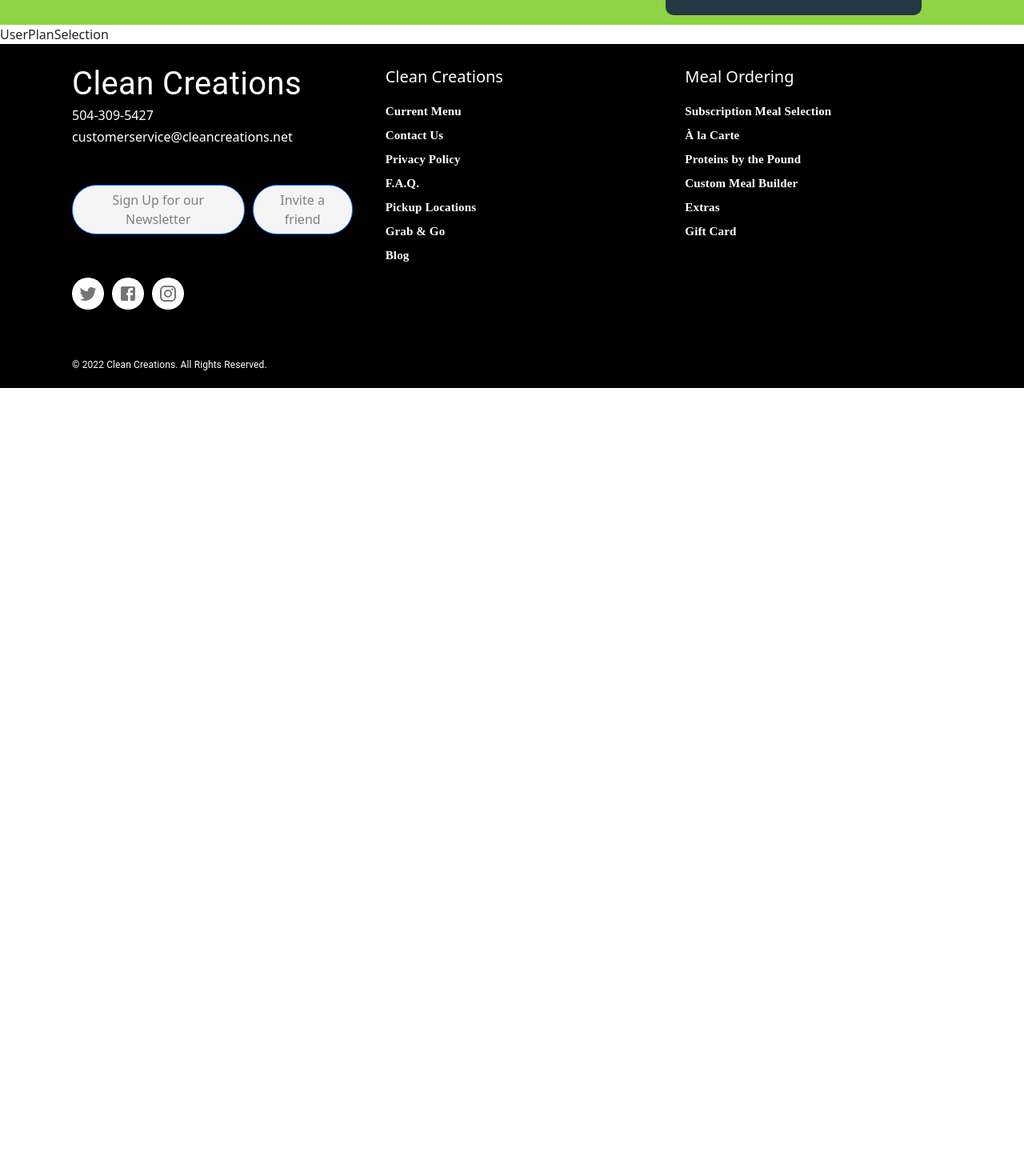
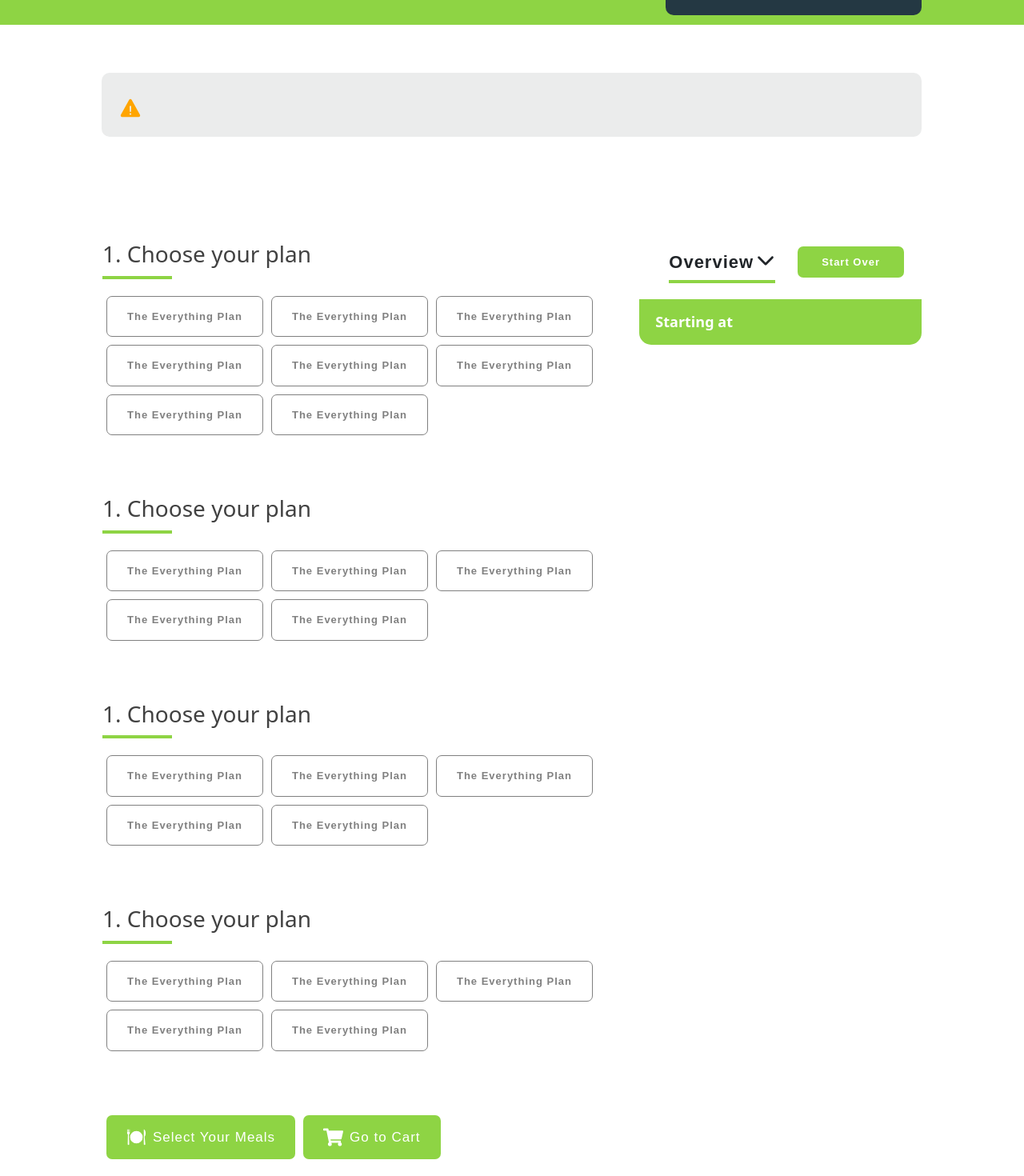
Before and after one commit to innzz/Clean-Creation, a Next.js app in the folder clean-creation/: page /subscription in a window 1280 px wide. Shown: the part 140-1610 px from the top of the page at 80% size. Before the commit the page ends 800 px from the top, so only its background shows below. Built offline with nearby package versions, Linux system fonts and the light colour scheme.

Commit message:
Created User Plan Component in Subscription Page

```diff
--- a/clean-creation/components/Subscription/UserPlanSelection.jsx
+++ b/clean-creation/components/Subscription/UserPlanSelection.jsx
@@ -1,8 +1,152 @@
-import React from 'react'
+import React from 'react';
+import styles from '../../styles/component-styles/subscription-styles/UserPlanSelection.module.css';
+import { InputGroup } from 'react-bootstrap';
+import { FormControl } from 'react-bootstrap';
+import { IoIosWarning } from "react-icons/io";
+import { IoIosArrowDown } from 'react-icons/io';
+import { GiMeal } from 'react-icons/gi';
+import { FaShoppingCart } from 'react-icons/fa';
 
 function UserPlanSelection() {
   return (
-    <div>UserPlanSelection</div>
+    <div className={styles.outerContainer}>
+    <div className={styles.midContainer}>
+      <div className={styles.inputContainer}>
+        <InputGroup className={`mb-3 ${styles.input}`}>
+            <span className={styles.inputIcon}><IoIosWarning style={{color: 'orange'}} size={'30px'} /></span>
+            <FormControl className={`${styles.inputInside}`} aria-label="Dollar amount (with dot and two decimal places)" style={{borderRadius:'10px'}} />
+        </InputGroup>
+      </div>
+      <div className={styles.midContent}>
+      <div className={styles.insideContainer}>
+      <div className={styles.leftSection}>
+          <div className={styles.cards}>
+            <div className={styles.card}>
+              <div className={styles.heading}>
+                  <h3>1. Choose your plan</h3>
+              </div>
+              <div className={styles.buttonsGroup}>
+                <div className={styles.button}>
+                    The Everything Plan
+                </div>
+                <div className={styles.button}>
+                    The Everything Plan
+                </div>
+                <div className={styles.button}>
+                    The Everything Plan
+                </div>
+                <div className={styles.button}>
+                    The Everything Plan
+                </div>
+                <div className={styles.button}>
+                    The Everything Plan
+                </div>
+                <div className={styles.button}>
+                    The Everything Plan
+                </div>
+                <div className={styles.button}>
+                    The Everything Plan
+                </div>
+                <div className={styles.button}>
+                    The Everything Plan
+                </div>
+              </div>
+            </div>
+            <div className={styles.card}>
+              <div className={styles.heading}>
+                  <h3>1. Choose your plan</h3>
+              </div>
+              <div className={styles.buttonsGroup}>
+                <div className={styles.button}>
+                    The Everything Plan
+                </div>
+                <div className={styles.button}>
+                    The Everything Plan
+                </div>
+                <div className={styles.button}>
+                    The Everything Plan
+                </div>
+                <div className={styles.button}>
+                    The Everything Plan
+                </div>
+                <div className={styles.button}>
+                    The Everything Plan
+                </div>
+              </div>
+            </div>
+            <div className={styles.card}>
+              <div className={styles.heading}>
+                  <h3>1. Choose your plan</h3>
+              </div>
+              <div className={styles.buttonsGroup}>
+                <div className={styles.button}>
+                    The Everything Plan
+                </div>
+                <div className={styles.button}>
+                    The Everything Plan
+                </div>
+                <div className={styles.button}>
+                    The Everything Plan
+                </div>
+                <div className={styles.button}>
+                    The Everything Plan
+                </div>
+                <div className={styles.button}>
+                    The Everything Plan
+                </div>
+              </div>
+            </div>
+            <div className={styles.card}>
+              <div className={styles.heading}>
+                  <h3>1. Choose your plan</h3>
+              </div>
+              <div className={styles.buttonsGroup}>
+                <div className={styles.button}>
+                    The Everything Plan
+                </div>
+                <div className={styles.button}>
+                    The Everything Plan
+                </div>
+                <div className={styles.button}>
+                    The Everything Plan
+                </div>
+                <div className={styles.button}>
+                    The Everything Plan
+                </div>
+                <div className={styles.button}>
+                    The Everything Plan
+                </div>
+              </div>
+            </div>
+          </div>
+          <div className={styles.leftButtonGroup}>
+                <div className={styles.button}>
+                    <GiMeal size={'25px'} style={{marginRight: '8px'}}/>Select Your Meals
+                </div>
+                <div className={styles.button}>
+                    <FaShoppingCart size={'25px'} style={{marginRight: '8px'}}/>Go to Cart
+                </div>
+          </div>
+      </div>
+      <div className={styles.rightSection}>
+        <div className={styles.rightInnerContainer}>
+            <div className={styles.overView}>
+              <div className={styles.overViewContent}>
+                  Overview <IoIosArrowDown style={{display: 'block'}} size={'30px'}/>
+              </div>
+              <div className={styles.overViewButton}>
+                  Start Over
+              </div>
+            </div>
+            <div className={styles.bottom}>
+              Starting at
+            </div>
+        </div>
+      </div>
+      </div>
+      </div>
+    </div>
+    </div>
   )
 }
 
--- /dev/null
+++ b/clean-creation/styles/component-styles/subscription-styles/UserPlanSelection.module.css
@@ -0,0 +1,194 @@
+
+
+.midContainer {
+    width: 100%;
+    display: flex;
+    justify-content: center;
+    flex-direction: column;
+}
+
+.midContent {
+    display: flex;
+    width: 100%;
+    justify-content: center;
+}
+
+.insideContainer {
+    display: flex;
+    width: 80%;
+    justify-content: space-between;
+}
+
+.leftSection {
+    margin-bottom: 30px;
+}
+
+
+.leftSection > .cards > .card {
+    margin: 70px 0;
+}
+
+.leftSection > .cards > .card > .heading{
+    position: relative;
+    z-index: -1;
+    margin-bottom: 30px;
+}
+
+.leftSection > .cards > .card > .heading::after{
+    position: absolute;
+    content: "";
+    height: 4px;
+    width: 13%;
+    background-color: #8ed444;
+    z-index: 10;
+}
+
+.leftSection > .cards > .card > .heading > h3 {
+    color: rgb(65, 65, 65);
+    text-align: left;
+    font-weight: 400;
+    margin-bottom: 10px;
+}
+
+.leftSection > .cards > .card > .buttonsGroup > .button  {
+    color: gray;
+    display: inline-block;
+    padding: 15px 25px;
+    font-size: 13px;
+    margin: 5px 5px;
+    letter-spacing: 1px;
+    cursor: pointer;
+    font-family: 'avenirRegular', sans-serif;
+    font-weight: 600;
+    border: 1px solid gray;
+    border-radius: 7px;
+    white-space: nowrap;
+}
+
+.leftSection > .cards > .card > .buttonsGroup {
+    display: flex;
+    flex-wrap: wrap;
+}
+
+.leftSection > .leftButtonGroup{
+    display: flex;
+    align-items: center;
+}
+
+.leftSection > .leftButtonGroup > .button {
+    color: #fff;
+    display: flex;
+    align-items: center;
+    padding: 15px 25px;
+    font-size: 17px;
+    margin: 5px 5px;
+    letter-spacing: 1px;
+    cursor: pointer;
+    font-family: 'avenirRegular', sans-serif;
+    font-weight: 500;
+    border-radius: 7px;
+    white-space: nowrap;
+    background-color: #8ed444;
+}
+
+.rightSection{
+    width: 58%;
+}
+
+.rightSection > .rightInnerContainer {
+    border-radius: 15px;
+    margin-top: 50px;
+    top: 0;
+    position: sticky;
+}
+
+.rightSection > .rightInnerContainer > .overView {
+    display: flex;
+    justify-content: space-between;
+    align-items: center;
+    padding: 15px 17px;
+}
+
+.rightSection > .rightInnerContainer > .overView > .overViewContent {
+    display: flex;
+    position: relative;
+    padding: 10px 15px;
+    font-size: 22px;
+    margin: 5px 5px;
+    letter-spacing: 1px;
+    cursor: pointer;
+    font-family: 'avenirRegular', sans-serif;
+    font-weight: 600;
+    white-space: nowrap;
+    z-index: -1;
+}
+
+.rightSection > .rightInnerContainer > .overView > .overViewContent::after {
+    position: absolute;
+    content: "";
+    height: 4px;
+    width: 80%;
+    bottom: 0;
+    background-color: #8ed444;
+    z-index: 10;
+}
+.rightSection > .rightInnerContainer >.overView > .overViewButton {
+    color: #fff;
+    display: inline-block;
+    padding: 10px 30px;
+    font-size: 13px;
+    margin: 5px 5px;
+    letter-spacing: 1px;
+    cursor: pointer;
+    font-family: 'avenirRegular', sans-serif;
+    font-weight: 600;
+    border-radius: 7px;
+    background-color: #8ed444;
+    white-space: nowrap;
+}
+
+.rightSection > .rightInnerContainer > .bottom {
+    background-color: #8ed444;
+    color: #fff;
+    padding: 15px 20px;
+    font-size: 18px;
+    font-weight: 600;
+    border-bottom-left-radius: 15px;
+    border-bottom-right-radius: 15px;
+}
+
+
+
+.inputContainer {
+    height: 80px;
+    display: flex;
+    justify-content: center;
+    margin: 60px 0;
+    width: 100%;
+}
+
+.input {
+    position: relative;
+    height: 80px;
+    width: 80%;
+}
+
+.inputInside {
+    border-radius: 10px;
+    background-color: rgba(215, 217, 217, 0.5);
+    border: 0px;
+    z-index: -1;
+    border-radius: 10px;
+}
+
+.inputIcon {
+    position: absolute;
+    padding-top: 29px;
+    padding-left: 20px;
+    top: 0;
+    left: 0;
+    bottom: 0;
+    right: 0;
+    width: 60px;
+
+}
```
Also changed, not shown: 2 other files (tests, documents, lock files or other folders).
